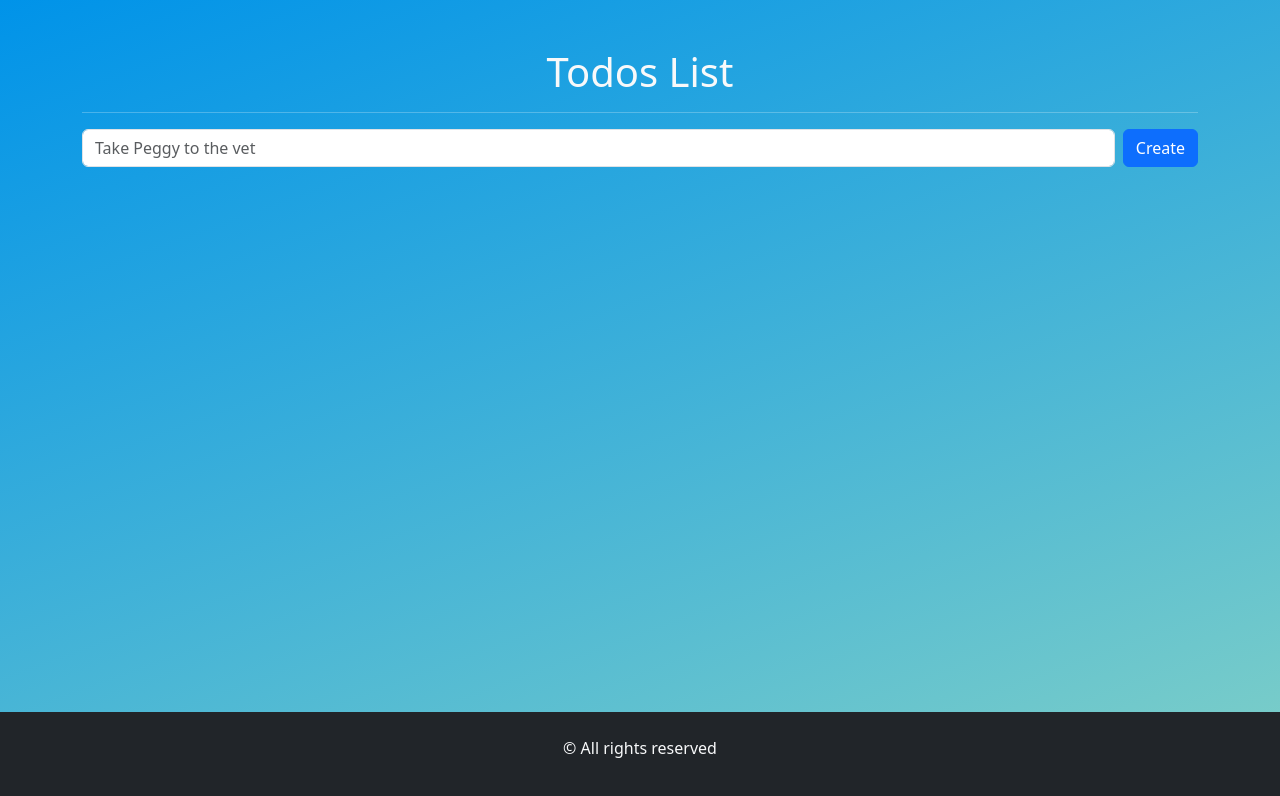
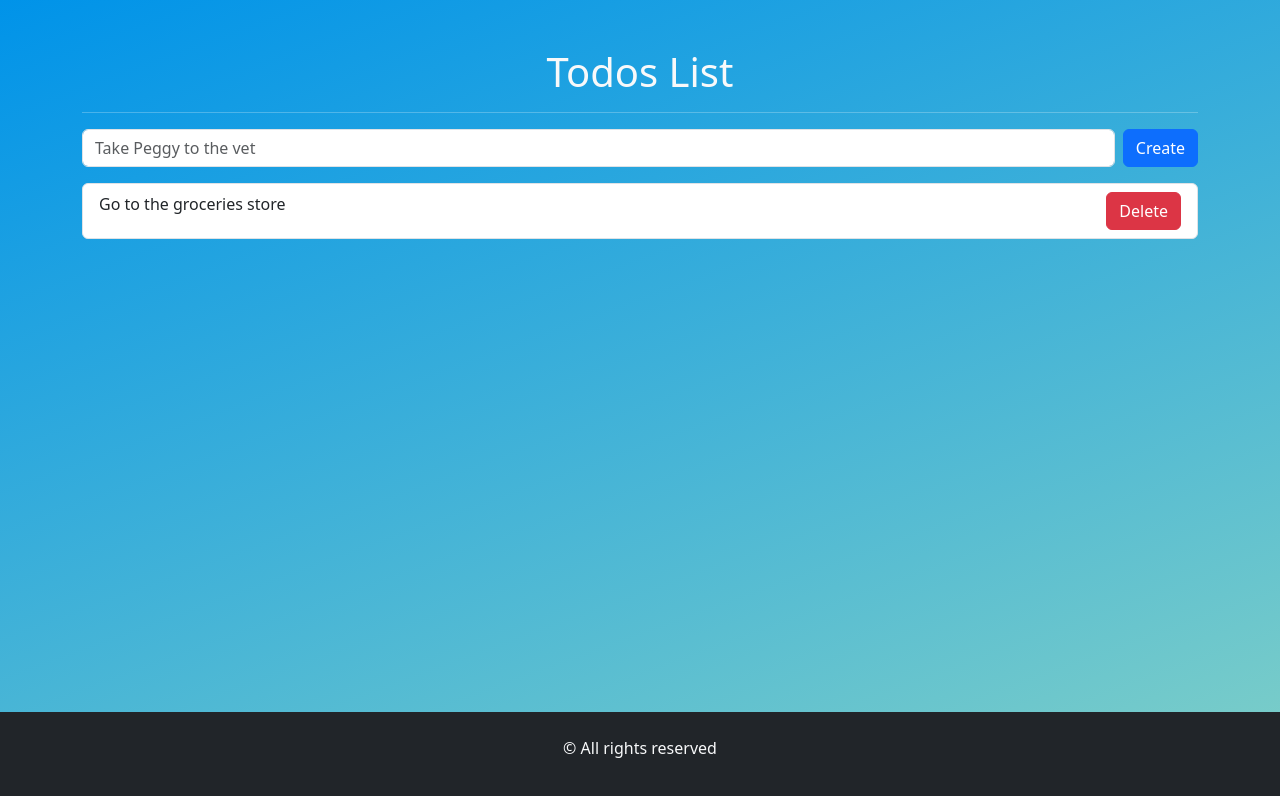
Before and after one commit to danielPomo/basic-todos-list, a React (Vite) app: page / in a window 1280 px wide. Shown: the top 796 px of the page. Built offline with nearby package versions, Linux system fonts and the light colour scheme.

Commit message:
I create the TodosList and TodosListItem components

```diff
--- a/src/components/TodosForm.jsx
+++ b/src/components/TodosForm.jsx
@@ -1,13 +1,17 @@
 import { Form, Button } from "react-bootstrap";
+import TodosList from "./TodosList";
 
 const TodosForm = () => {
   return (
+    <>
       <Form>
         <Form.Group className="mb-3 d-flex gap-2" controlId="todosForm">
           <Form.Control type="text" placeholder="Take Peggy to the vet" />
           <Button variant="primary">Create</Button>
         </Form.Group>
       </Form>
+      <TodosList />
+    </>
   );
 };
 
--- a/src/components/TodosList.jsx
+++ b/src/components/TodosList.jsx
@@ -0,0 +1,12 @@
+import { ListGroup } from "react-bootstrap";
+import TodosListItem from "./TodosListItem";
+
+const TodosList = () => {
+  return (
+    <ListGroup>
+      <TodosListItem/>
+    </ListGroup>
+  );
+};
+
+export default TodosList;
--- a/src/components/TodosListItem.jsx
+++ b/src/components/TodosListItem.jsx
@@ -0,0 +1,12 @@
+import { ListGroup, Button } from "react-bootstrap";
+
+const TodosListItem = () => {
+  return (
+    <ListGroup.Item className="d-flex justify-content-between">
+      Go to the groceries store
+      <Button variant="danger">Delete</Button>
+    </ListGroup.Item>
+  );
+};
+
+export default TodosListItem;
```
Lines whose indentation alone changed are shown as unchanged.
